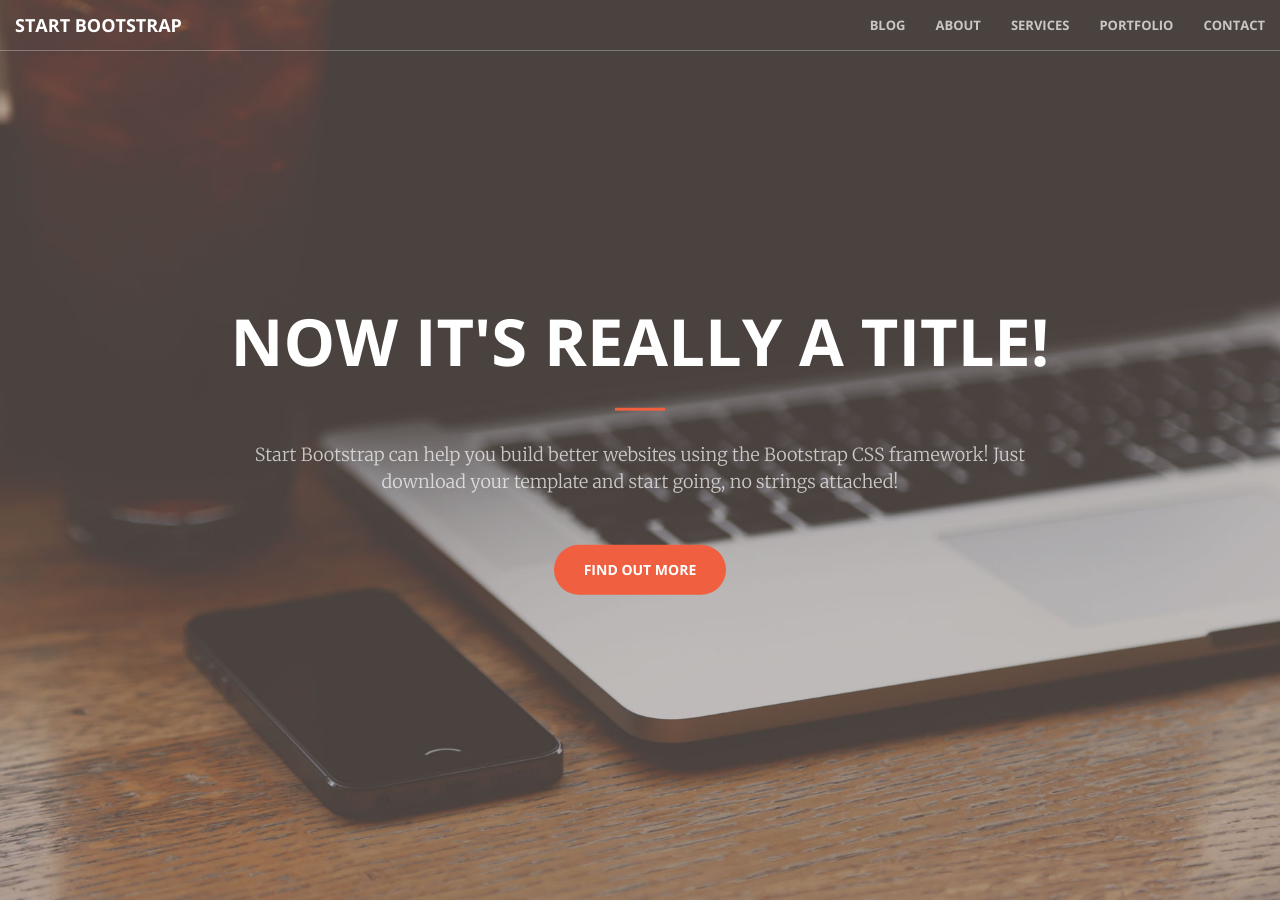
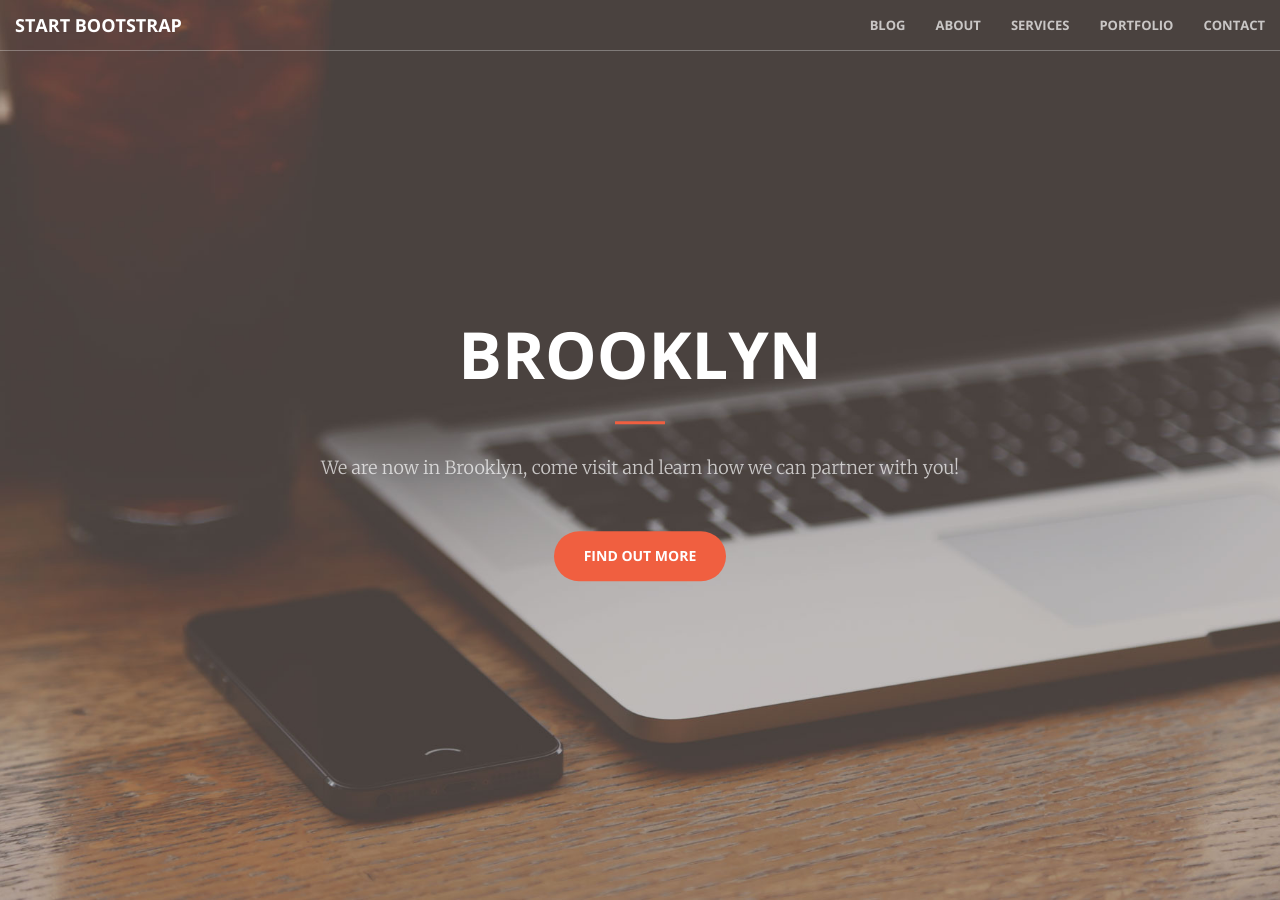
Before and after one commit to sergeychernyshev/cloudcannon_test, a Jekyll site: the page built from index.html, in a window 1280 px wide. Built offline with Jekyll 4.4.1, drawn with Linux system fonts in a browser that asks for light colours.

Commit message:
Updated '/index.html' via CloudCannon

```diff
--- a/index.html
+++ b/index.html
@@ -6,9 +6,9 @@ title: Home Page
 <header>
     <div class="header-content">
         <div class="header-content-inner">
-            <h1 class="editable">Now it's really a title!</h1>
+            <h1 class="editable">Brooklyn</h1>
             <hr />
-            <p class="editable">Start Bootstrap can help you build better websites using the Bootstrap CSS framework! Just download your template and start going, no strings attached!</p>
+            <p class="editable">We are now in Brooklyn, come visit and learn how we can partner with you!</p>
             <a href="/about.html" class="btn btn-primary btn-xl page-scroll editable">Find Out More</a>
         </div>
     </div>
```
